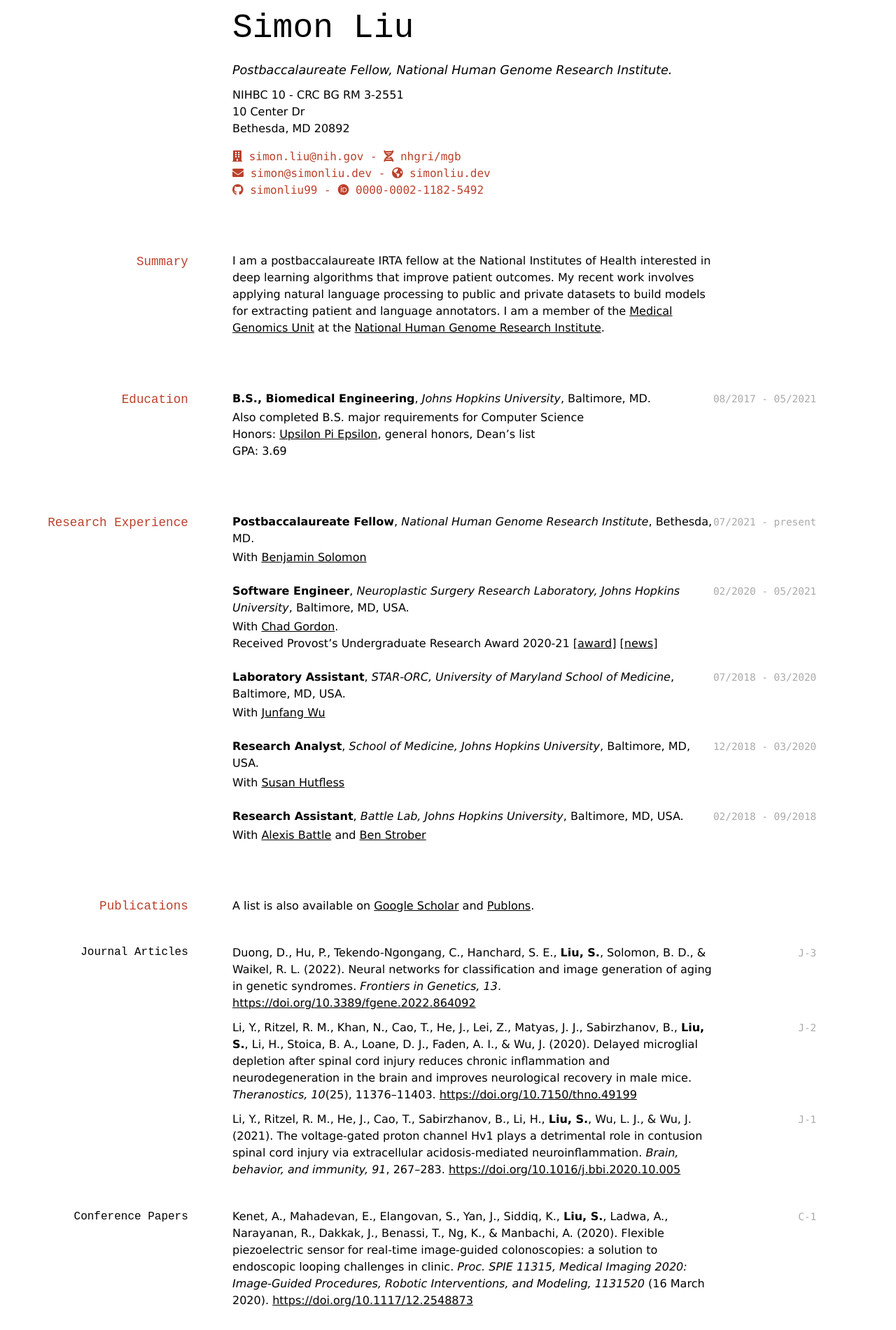
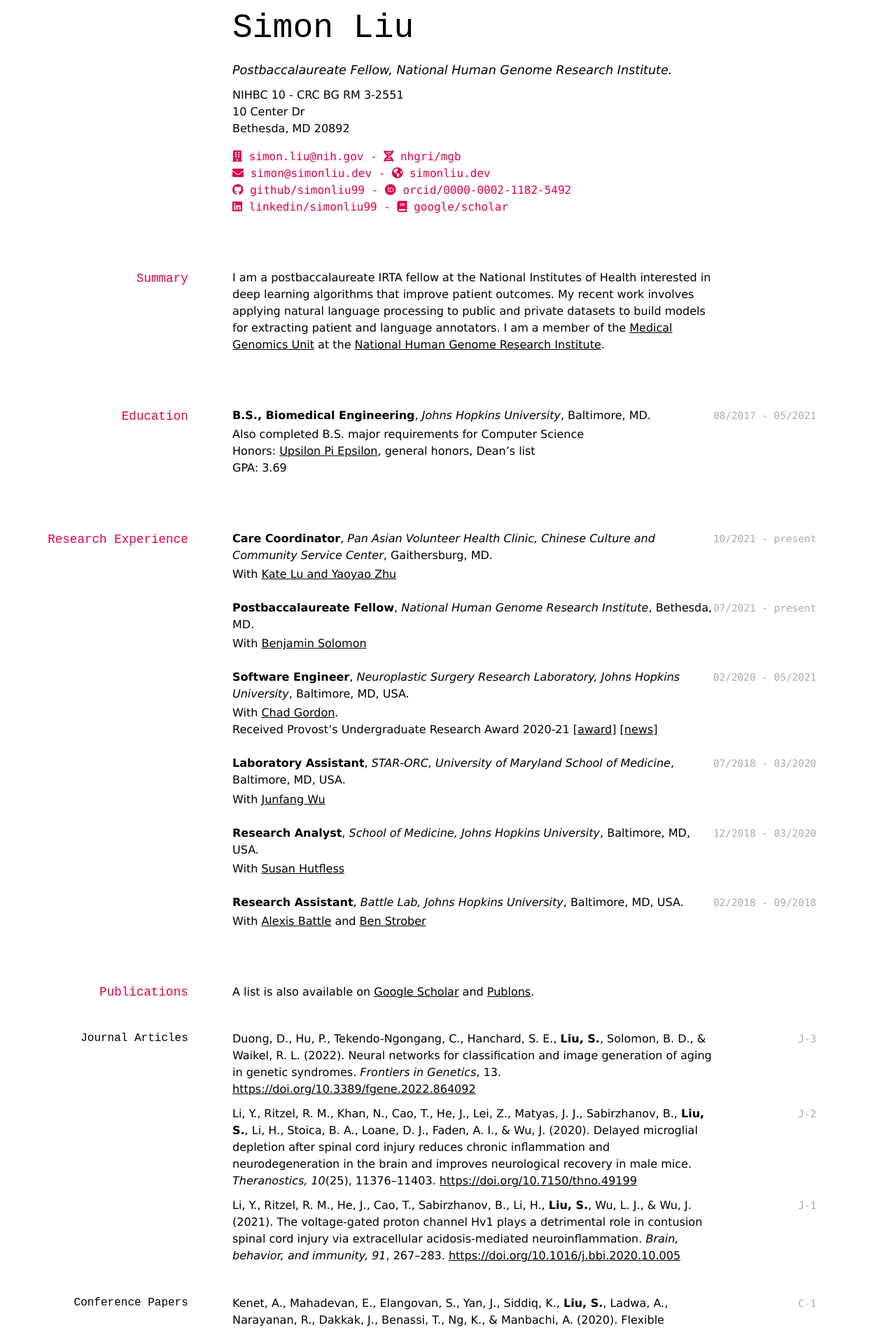
Before and after one commit to simonliu99/cv, a Jekyll site: the page built from index.md, in a window 1280 px wide. Shown: the top 1901 px of the page at 70% size. Built offline with Jekyll 4.4.1, drawn with Linux system fonts in a browser that asks for light colours; some of the changed text lies outside the part shown.

Commit message:
Add CCACC experience and update color palette

```diff
--- a/index.md
+++ b/index.md
@@ -18,8 +18,10 @@ Bethesda, MD 20892<br>
   <a href="https://www.genome.gov/about-nhgri/Division-of-Intramural-Research/Medical-Genetics-Branch"><i class="fas fa-dna"></i> nhgri/mgb</a><br>
   <a href="mailto: simon@simonliu.dev"><i class="fas fa-envelope"></i> simon@simonliu.dev</a> -
   <a href="https://simonliu.dev"><i class="fas fa-globe-americas"></i> simonliu.dev</a><br>
-  <a href="https://github.com/simonliu99"><i class="fab fa-github"></i> simonliu99</a> -
-  <a href="https://orcid.org/0000-0002-1182-5492"><i class="fab fa-orcid"></i> 0000-0002-1182-5492</a><br>
+  <a href="https://github.com/simonliu99"><i class="fab fa-github"></i> github/simonliu99</a> -
+  <a href="https://orcid.org/0000-0002-1182-5492"><i class="fab fa-orcid"></i> orcid/0000-0002-1182-5492</a><br>
+  <a href="https://www.linkedin.com/in/simonliu99/"><i class="fab fa-linkedin"></i> linkedin/simonliu99</a> -
+  <a href="https://scholar.google.com/citations?user=fwh_UDMAAAAJ&hl=en/"><i class="fas fa-book"></i> google/scholar</a>
 </div>
 
 
@@ -40,6 +42,10 @@ I am a member of the [Medical Genomics Unit](https://www.genome.gov/staff/Benjam
 
 
 ## Research Experience
+
+`10/2021 - present`
+**Care Coordinator**, *Pan Asian Volunteer Health Clinic, Chinese Culture and Community Service Center*, Gaithersburg, MD.
+- With [Kate Lu and Yaoyao Zhu](https://www.ccacchealth.org/staff)
 
 `07/2021 - present`
 **Postbaccalaureate Fellow**, *National Human Genome Research Institute*, Bethesda, MD.
@@ -72,7 +78,7 @@ A list is also available on [Google Scholar](https://scholar.google.com/citation
 ### Journal Articles
 
 `J-3`
-Duong, D., Hu, P., Tekendo-Ngongang, C., Hanchard, S. E., **Liu, S.**, Solomon, B. D., & Waikel, R. L. (2022). Neural networks for classification and image generation of aging in genetic syndromes. *Frontiers in Genetics, 13*. <a href="https://doi.org/10.3389/fgene.2022.864092">https://doi.org/10.3389/fgene.2022.864092</a>
+Duong, D., Hu, P., Tekendo-Ngongang, C., Hanchard, S. E., **Liu, S.**, Solomon, B. D., &amp; Waikel, R. L. (2022). Neural networks for classification and image generation of aging in genetic syndromes. *Frontiers in Genetics*, 13. <a href="https://doi.org/10.3389/fgene.2022.864092">https://doi.org/10.3389/fgene.2022.864092</a>
 
 `J-2`
 Li, Y., Ritzel, R. M., Khan, N., Cao, T., He, J., Lei, Z., Matyas, J. J., Sabirzhanov, B., **Liu, S.**, Li, H., Stoica, B. A., Loane, D. J., Faden, A. I., & Wu, J. (2020). Delayed microglial depletion after spinal cord injury reduces chronic inflammation and neurodegeneration in the brain and improves neurological recovery in male mice. *Theranostics, 10*(25), 11376–11403. [https://doi.org/10.7150/thno.49199](https://doi.org/10.7150/thno.49199)
@@ -95,15 +101,22 @@ Hutfless, S. M., Chen, P.-H., Miller, S. D., Josephson, M., Joseph, S., Urrunaga
 
 ### In Submission
 
+`S-1`
+Ledgister Hanchard, S.\*, Dwyer, M.C.\*, **Liu, S.\***, Hu, P., Tekendo-Ngongang, C., Waikel, R.L., Duong, D., & Solomon, B.D. Scoping review and classification of deep learning in medical genetics. [Accepted]. \**Equal contributions.*
+
+
+## Presentations
+
 `P-1`
-Ledgister Hanchard, S.\*, Dwyer, M.C.\*, **Liu, S.\***, Hu, P., Tekendo-Ngongang, C., Waikel, R.L., Duong, D., & Solomon, B.D. Scoping review and classification of deep learning in medical genetics. [Accepted]. \**Equal contributions.*
+**Liu, S.\***, Ledgister Hanchard, S.\*, Dwyer, M.C.\*, , Hu, P., Tekendo-Ngongang, C., Waikel, R.L., Duong, D., & Solomon, B.D. Applications of deep learning in medical genetics. Poster presented at: NIH Virtual Postbac Poster Day 2022; Bethesda, MD. \**Equal contributions.* [[poster](https://event.fourwaves.com/ppd-2022/abstracts/b7d5529f-3892-45a1-8886-b1f687f57e54)]
 
 
 ## Selected Honors
 
 `05/2021`
 **Linda Trinh Memorial Award**, *Johns Hopkins University*, Baltimore, MD, USA
-- [*COVID-19 PPE Manufacturing Proposal: Consortium for 3D-Printed Headbands for Face Shields*](https://h3dprint.org/covid19)
+- *Project: COVID-19 PPE Manufacturing Proposal: Consortium for 3D-Printed Headbands for Face Shields*
+[[article](https://h3dprint.org/covid19)]
 - With Y. Bai, J. Feitelberg, K. Hu, S. Kumar, K. Leo, J. Li, C. Shallal, and N. Zhang
 
 `12/2020`
@@ -117,9 +130,9 @@ Ledgister Hanchard, S.\*, Dwyer, M.C.\*, **Liu, S.\***, Hu, P., Tekendo-Ngongang
 `11/2020`
 **Provost’s Undergraduate Research Award**, *Johns Hopkins University*, Baltimore, MD, USA.
 - *Project: Implementing Electronic Beam Steering in an Implantable Ultrasound Device*
-- With [Chad Gordon](https://scholar.google.com/citations?user=IFhIYJsAAAAJ&hl=en&oi=ao).
 [[award]](https://research.jhu.edu/wp-content/uploads/2020/11/PURA-recipients-20-21.pdf)
 [[news]](https://www.cs.jhu.edu/2021/01/05/computer-science-majors-win-2020-pura-awards/)
+- With [Chad Gordon](https://scholar.google.com/citations?user=IFhIYJsAAAAJ&hl=en&oi=ao).
 
 `10/2020`
 **Upsilon Pi Epsilon**, *Johns Hopkins University*, Baltimore, MD, USA.
--- a/media/davewhipp-screen.css
+++ b/media/davewhipp-screen.css
@@ -135,7 +135,7 @@ h1+p {
 
 h2 {
 	font-size: 1.1em;
-	color: #bc412b;
+	color: #DF0049; /* #bc412b */
 	margin-top: 3em;
 	position: relative;
 	top: 1.4em;
@@ -165,7 +165,7 @@ a:hover {
 	margin-top: 1em;
 	position: relative;
 	left: 25%;
-	color: #bc412b;
+	color: #DF0049; /* #bc412b */
 	font-family: Monaco,Menlo,monospace,sans-serif;
 	font-size: 100%;
 }
```
Also changed, not shown: other parts of index.md (+13 -29 lines).
